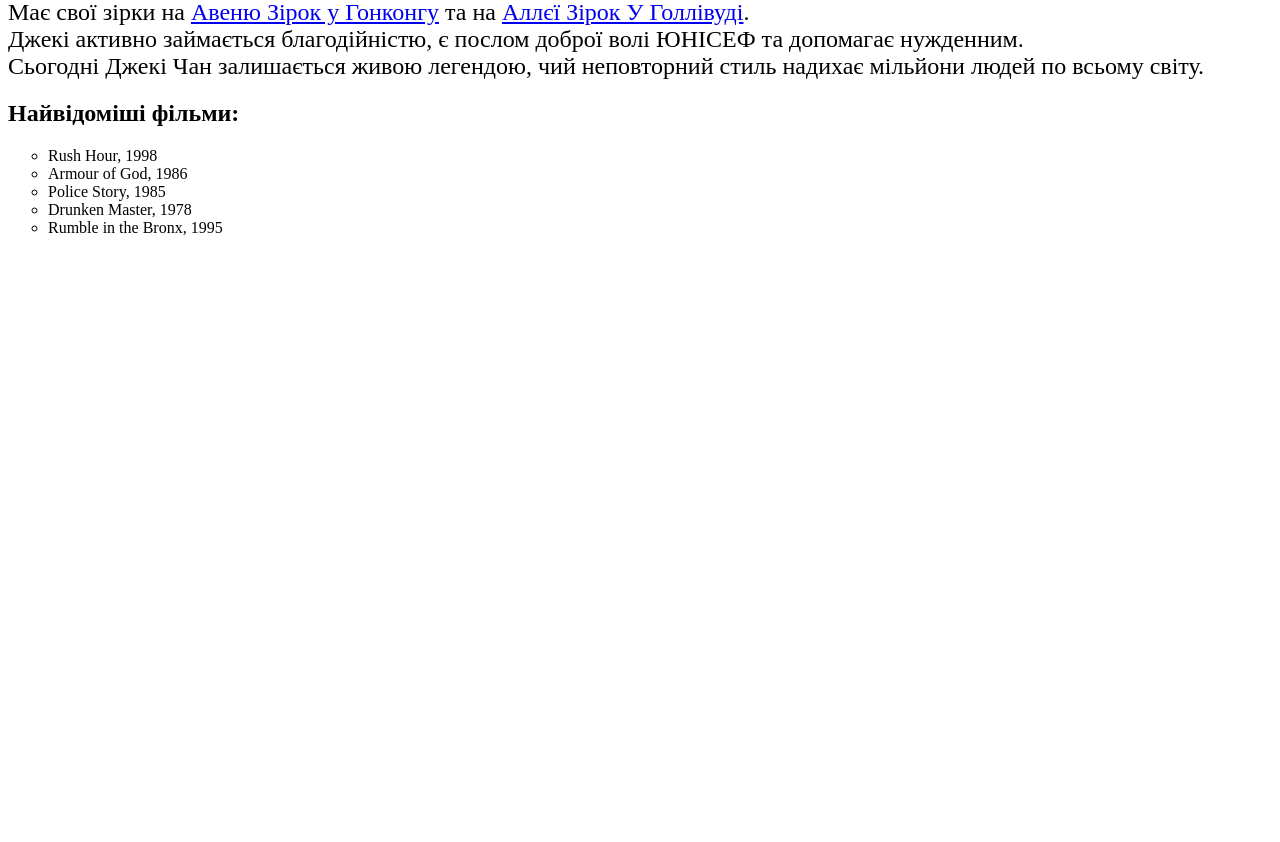
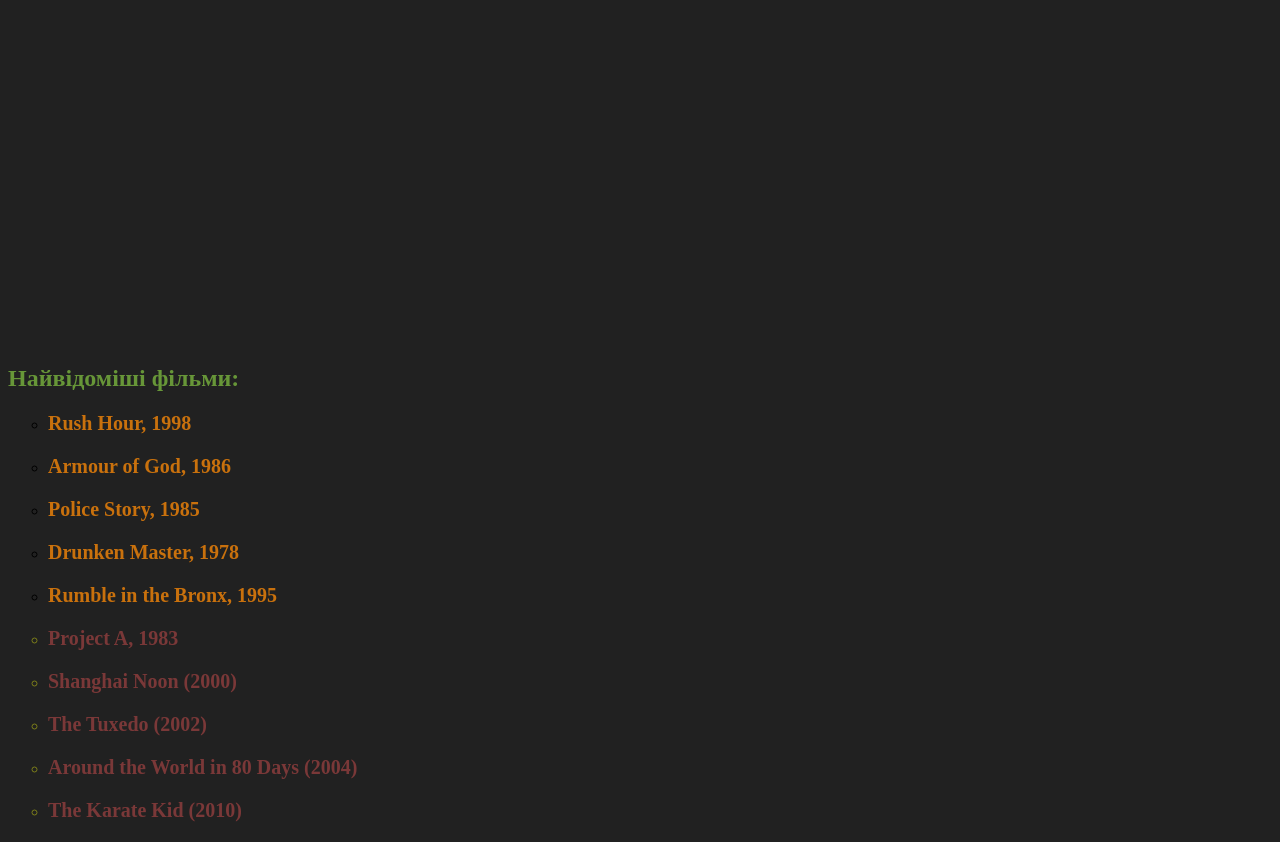
Before and after one commit to kitsenkoalex/GIT-less1-06.07.26, a plain HTML site: page index.html in a window 1280 px wide. Shown: the part 836-1678 px from the top of the page. Before the commit the page ends 1089 px from the top, so only its background shows below. Drawn offline with Linux system fonts and the light colour scheme.

Commit message:
added CSS

```diff
--- a/index.html
+++ b/index.html
@@ -1,9 +1,12 @@
 <!DOCTYPE html>
 <html lang="en">
 <head>
+
+
     <meta charset="UTF-8">
     <meta name="viewport" content="width=device-width, initial-scale=1.0">
     <title>Homework 21.1 About Jackie Chan</title>
+    <link href="style.css" type="text/css" rel="stylesheet">
 </head>
 <body>
 
@@ -15,9 +18,10 @@
             </nav>
         </header>
         <img src="./photo/0_4.jpg" align="left" hspace="20" >
-<h1>  Джекі Чан </h1>
-        <font size="5">
-             Народився в Гонконгу в бідній родині і в дитинстві потрапив до Академії драматичного мистецтва.<br>
+<h1 id="name">  Джекі Чан </h1>
+
+          <!--  <font size="5">  фонт замінив через стиль-->
+            <p>  Народився в Гонконгу в бідній родині і в дитинстві потрапив до Академії драматичного мистецтва.<br>
               Там він роками освоював жорстку школу кунг-фу, акробатики, вокалу та сценічної майстерності.<br>
                На початку кар'єри він працював каскадером і навіть перетинався на знімальному майданчику з легендарним Брюсом Лі.<br>
                 Після смерті Лі продюсери намагалися зробити з Джекі його копію, але цей образ йому зовсім не підходив.<br>
@@ -32,16 +36,29 @@
                       У 2016 році видатний внесок артиста в кінематограф був відзначений почесною премією «Оскар».<br>
                       Має свої зірки  на <a href="./pages/gallery.html #Hands" target ="_blank">Авеню Зірок у Гонконгу</a>  та на <a href="./pages/gallery.html #Hollywood" target ="_blank" >Аллєї Зірок У Голлівуді</a>.<br>
                        Джекі активно займається благодійністю, є послом доброї волі ЮНІСЕФ та допомагає нужденним.<br>
-                        Сьогодні Джекі Чан залишається живою легендою, чий неповторний стиль надихає мільйони людей по всьому світу.<br>
+                        Сьогодні Джекі Чан залишається живою легендою, чий неповторний стиль надихає мільйони людей по всьому світу.
+                        </p>
+                         <br>
 
-        </font>
-        <h2>Найвідоміші фільми: </h2>
-       <ul type="circle">
-    <li> Rush Hour, 1998 </li>
-    <li> Armour of God, 1986 </li>
-    <li> Police Story, 1985  </li>
-    <li> Drunken Master, 1978  </li>
-    <li> Rumble in the Bronx, 1995  </li>
-</ul>
+
+        <!-- </font>  -->
+         <!-- дофіга бр щоб зсунути список униз, хотів зробити 2 списка поряд з фото -->
+         <br><br><br><br><br><br><br><br><br><br><br><br><br><br><br><br><br><br>
+        <h2 id="films">Найвідоміші фільми: </h2>
+        <!-- 1 спосіб, красимо кожен окремо ( макс. приорітет)-->
+    <ul type="circle">
+    <li> <p style="color: rgb(201, 113, 13);"> <b> Rush Hour, 1998 </b> </p> </li>
+    <li> <p style="color: rgb(201, 113, 13);"> <b> Armour of God, 1986 </b> </p> </li>
+    <li> <p style="color: rgb(201, 113, 13);"> <b> Police Story, 1985  </b> </p> </li>
+    <li> <p style="color: rgb(201, 113, 13);"> <b> Drunken Master, 1978  </b> </p> </li>
+    <li> <p style="color: rgb(201, 113, 13);"> <b> Rumble in the Bronx, 1995  </b> </p> </li>
+    </ul>
+        <ul class="films2" type="circle" >
+    <li>  <p><b> Project A, 1983 </b> </p> </li>
+    <li>  <p><b> Shanghai Noon (2000) </b> </p> </li>
+    <li>  <p><b> The Tuxedo (2002)  </b> </p> </li>
+    <li>  <p><b>  Around the World in 80 Days (2004) </b> </p> </li>
+    <li>  <p><b>  The Karate Kid (2010) </b></p>  </li>
+    </ul>
 </body>
 </html>
--- /dev/null
+++ b/style.css
@@ -0,0 +1,6 @@
+p{color: rgb(122, 56, 56); font-size: 20px;}
+body{background-color: rgb(33, 33, 33);}
+#name{color: rgb(103, 150, 56);}
+#films{color: rgb(103, 150, 56);}
+.films2{color: rgb(124, 126, 26);}
+/*{font-size: 20px;}*/
```
Also changed, not shown: pages/contact.html (+13 -5 lines), pages/gallery.html (+6 -0 lines).
